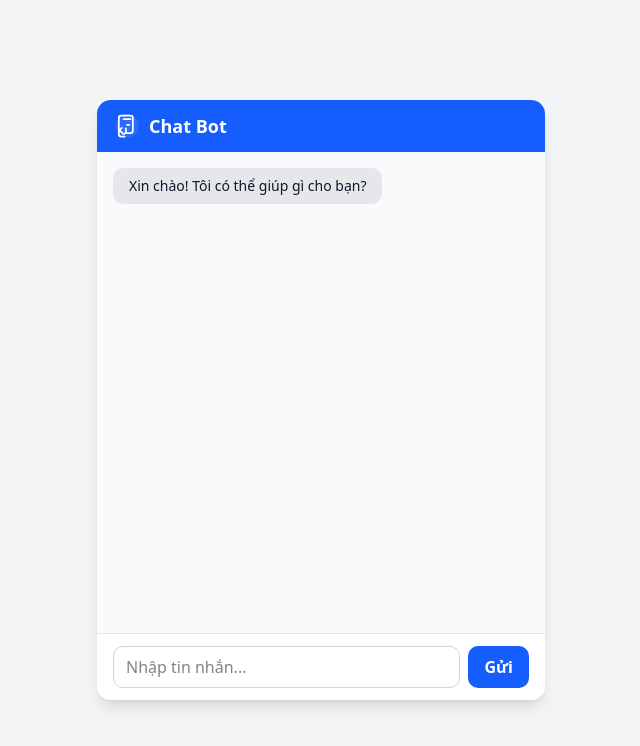
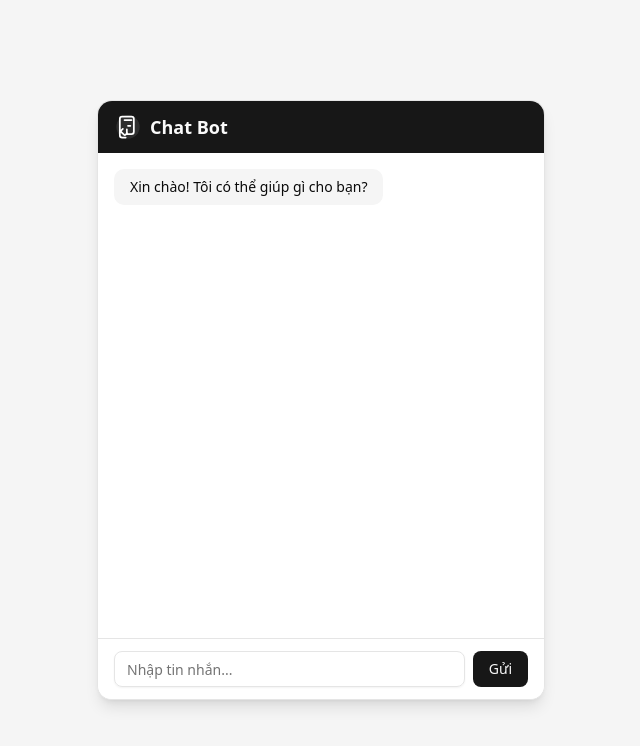
Before and after one commit to ndkhangvl/student-academic-assistant, a React (Vite) app: page / in a window 1280 px wide. Shown: the top 746 px of the page, without its empty margins (319-959 px from the left). Built offline with nearby package versions, Linux system fonts and the light colour scheme.

Commit message:
config tailwin css

```diff
--- a/package.json
+++ b/package.json
@@ -27,6 +27,7 @@
   },
   "devDependencies": {
     "@eslint/js": "^9.36.0",
+    "@tailwindcss/postcss": "^4.1.16",
     "@types/node": "^24.9.1",
     "@types/react": "^19.1.16",
     "@types/react-dom": "^19.1.9",
--- a/src/index.css
+++ b/src/index.css
@@ -114,6 +114,7 @@
   * {
     @apply border-border outline-ring/50;
   }
+
   body {
     @apply bg-background text-foreground;
   }
--- a/src/pages/index.jsx
+++ b/src/pages/index.jsx
@@ -1,4 +1,6 @@
 import { useState, useRef, useEffect } from "react"
+import { Input } from "@/components/ui/input"
+import { Button } from "@/components/ui/button"
 
 const Index = () => {
     const [messages, setMessages] = useState([
@@ -22,14 +24,14 @@ const Index = () => {
     }
 
     return (
-        <div className="flex items-center justify-center min-h-screen bg-gray-100">
-            <div className="w-full max-w-md bg-white rounded-xl shadow-lg flex flex-col h-[600px]">
+        <div className="flex items-center justify-center min-h-screen bg-muted">
+            <div className="w-full max-w-md bg-background rounded-xl shadow-lg flex flex-col h-[600px] justify-center border border-border">
                 {/* Header */}
-                <div className="bg-blue-600 text-white px-4 py-3 rounded-t-xl text-lg font-semibold flex items-center gap-2">
+                <div className="bg-primary text-primary-foreground px-4 py-3 rounded-t-xl text-lg font-semibold flex items-center gap-2">
                     <svg width="28" height="28" fill="none" viewBox="0 0 24 24"><circle cx="12" cy="12" r="10" fill="#fff" fillOpacity=".1" /><path d="M11.293 17.293l-1.293 1.293a1 1 0 01-1.414 0l-2.293-2.293a1 1 0 010-1.414l1.293-1.293M11 14v4h4a2 2 0 002-2V5a2 2 0 00-2-2H7a2 2 0 00-2 2v14a2 2 0 002 2h3m2-10h2M9 6h6" stroke="#fff" strokeWidth="1.5" strokeLinecap="round" strokeLinejoin="round" /></svg>
                     Chat Bot
                 </div>
-                <div className="flex-1 overflow-y-auto px-4 py-4 space-y-2 bg-gray-50">
+                <div className="flex-1 overflow-y-auto px-4 py-4 space-y-2 bg-card">
                     {messages.map((msg, idx) => (
                         <div
                             key={idx}
@@ -38,8 +40,8 @@ const Index = () => {
                             <div
                                 className={`rounded-lg px-4 py-2 max-w-[70%] text-sm
                 ${msg.from === "user"
-                                        ? "bg-blue-500 text-white"
-                                        : "bg-gray-200 text-gray-900"
+                                        ? "bg-primary text-primary-foreground"
+                                        : "bg-muted text-foreground"
                                     }`}
                             >
                                 {msg.text}
@@ -49,22 +51,21 @@ const Index = () => {
                     <div ref={messageEndRef} />
                 </div>
                 <form
-                    className="flex gap-2 px-4 py-3 bg-white border-t rounded-b-xl"
+                    className="flex gap-2 px-4 py-3 bg-background border-t rounded-b-xl"
                     onSubmit={handleSend}
                 >
-                    <input
+                    <Input
                         type="text"
-                        className="flex-1 border border-gray-300 rounded-lg px-3 py-2 focus:outline-none focus:ring-2 focus:ring-blue-400"
+                        className="flex-1"
                         placeholder="Nhập tin nhắn..."
                         value={input}
                         onChange={e => setInput(e.target.value)}
                     />
-                    <button
+                    <Button
                         type="submit"
-                        className="bg-blue-600 text-white font-semibold px-4 py-2 rounded-lg hover:bg-blue-700 transition"
                     >
                         Gửi
-                    </button>
+                    </Button>
                 </form>
             </div>
         </div>
--- a/vite.config.js
+++ b/vite.config.js
@@ -1,9 +1,10 @@
 import { defineConfig } from "vite";
 import react from "@vitejs/plugin-react";
 import path from "path";
+import tailwindcss from "@tailwindcss/vite"
 
 export default defineConfig({
-  plugins: [react()],
+  plugins: [react(), tailwindcss()],
   resolve: {
     alias: {
       "@": path.resolve(__dirname, "./src"),
```
Also changed, not shown: 1 other file (tests, documents, lock files or other folders).
